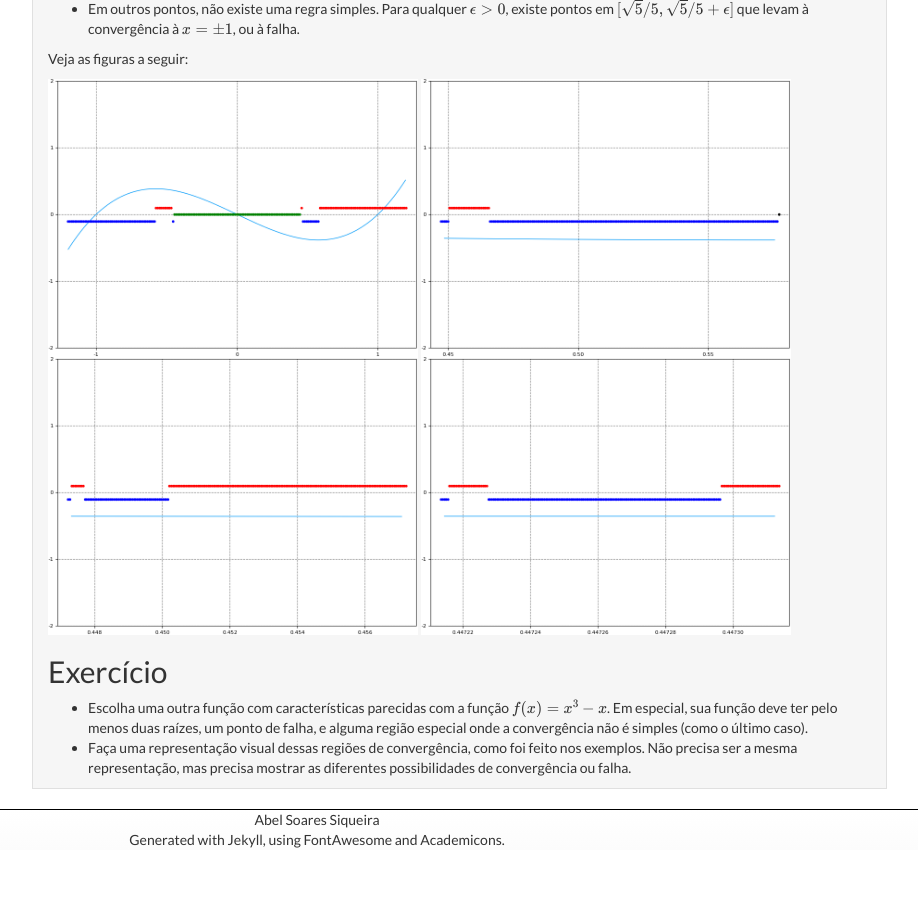
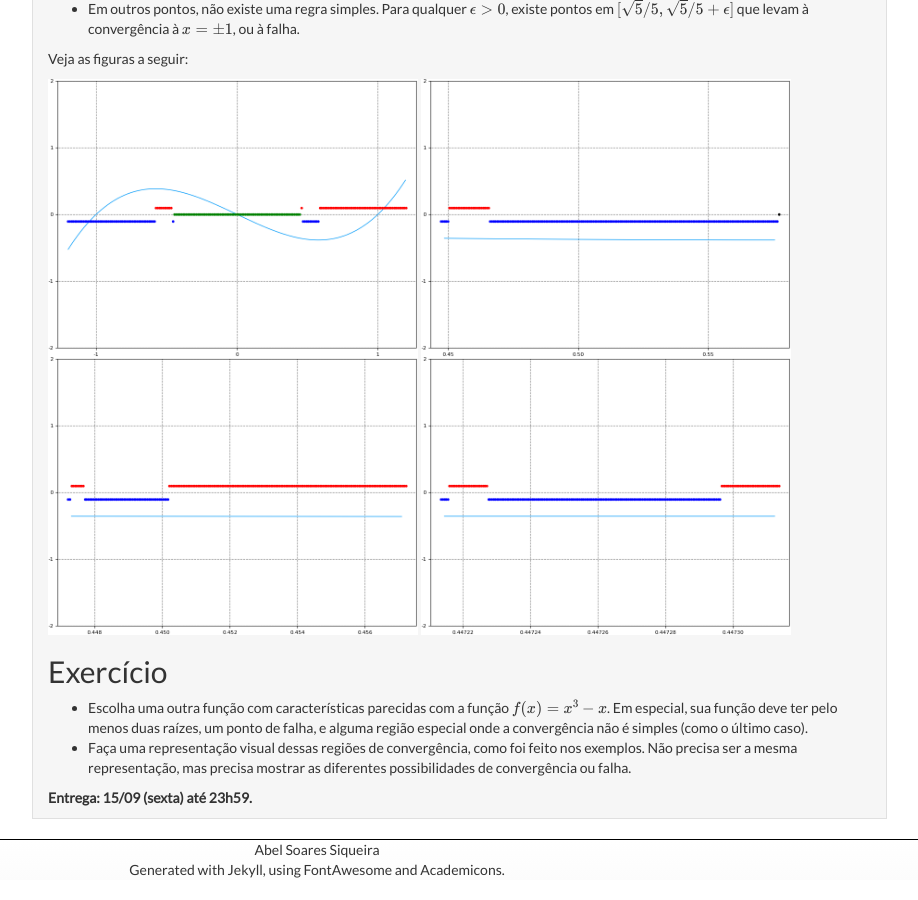
Before and after one commit to abelsiqueira/abelsiqueira.github.io-old, a Jekyll site: the page built from disciplinas/cm103/2017/ex02.md, in a window 1280 px wide and 900 px high, scrolled down 972 px. Shown: the whole window, without its empty margins (323-1241 px from the left). Built offline with Jekyll 4.4.1, drawn with Linux system fonts in a browser that asks for light colours; some web fonts are replaced; formulas are drawn with MathJax 3; our own code applies the rules of GitHub Pages for plain Markdown files; before the commit the page ends 1842 px from its top, so only the background shows below that.

Commit message:
Adiciona entrega

```diff
--- a/disciplinas/cm103/2017/ex02.md
+++ b/disciplinas/cm103/2017/ex02.md
@@ -45,3 +45,5 @@ Veja as figuras a seguir:
 - Faça uma representação visual dessas regiões de convergência, como foi feito
   nos exemplos. Não precisa ser a mesma representação, mas precisa mostrar as
   diferentes possibilidades de convergência ou falha.
+
+**Entrega: 15/09 (sexta) até 23h59.**
```
